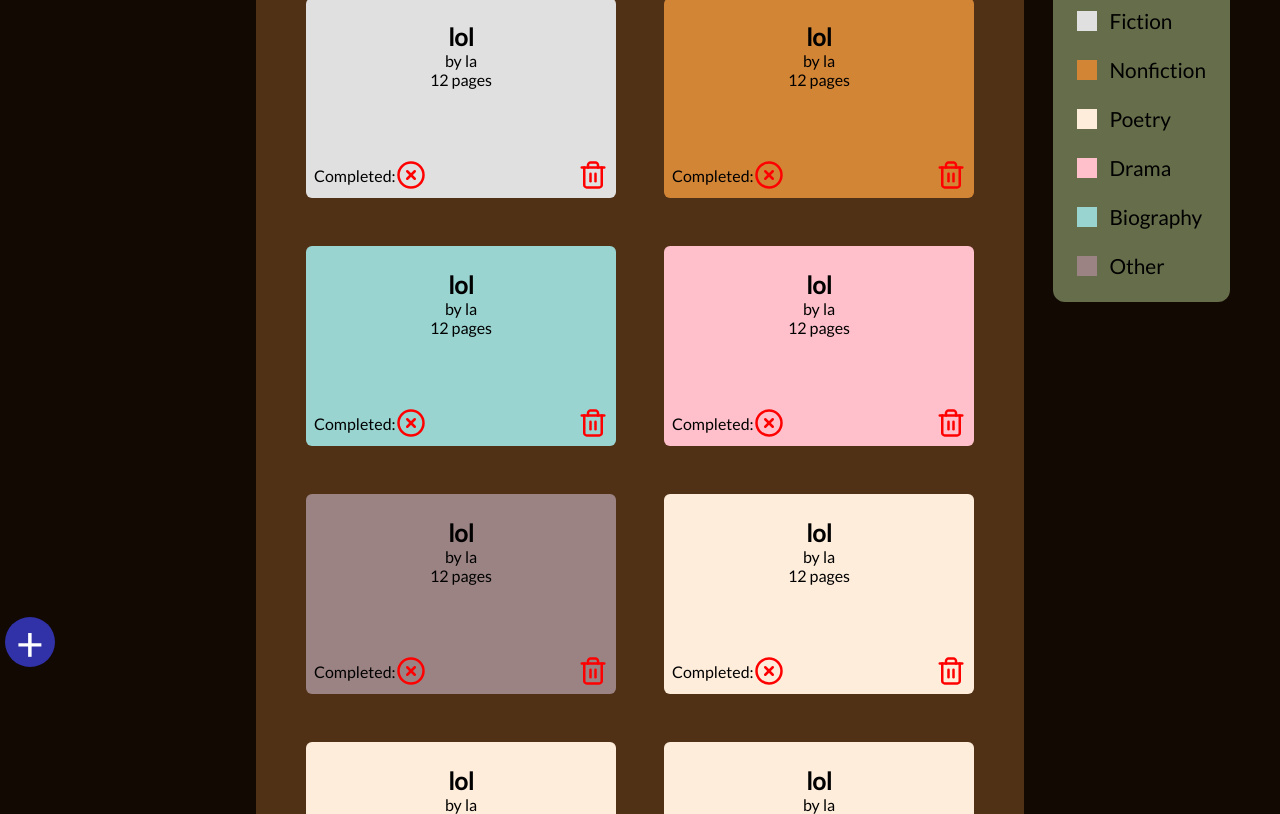
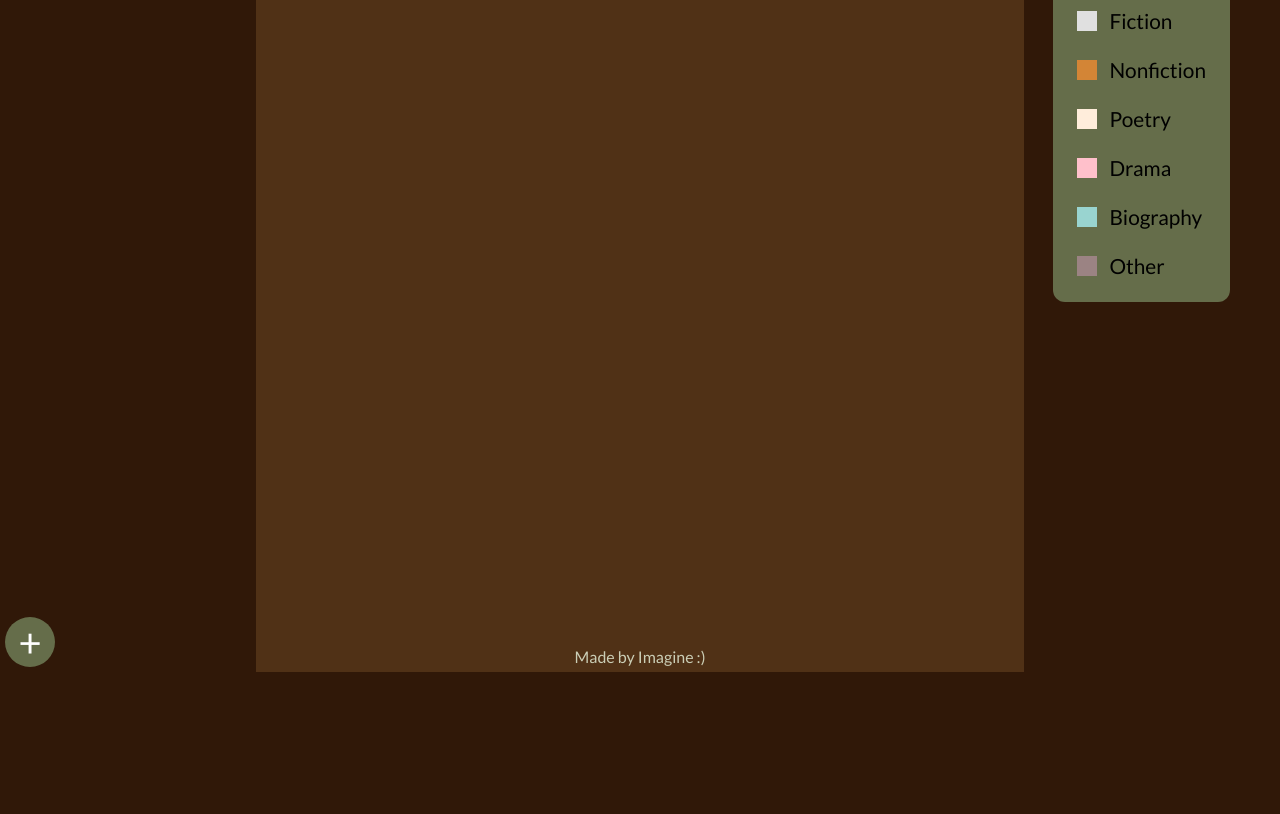
Before and after one commit to ImaginePog/dummy-library, a plain HTML site: page index.html in a window 1280 px wide. Shown: the part 128-942 px from the top of the page. After the commit the page ends 800 px from the top, so only its background shows below. Drawn offline with Linux system fonts and the light colour scheme.

Commit message:
Remove temp values and functions

```diff
--- a/index.html
+++ b/index.html
@@ -11,7 +11,7 @@
 		<div class="page-container">
 			<header>
 				<h1 class="title">The Library</h1>
-				<p class="description">Press the add button to add new books :)</p>
+				<p class="description">Press the add button at the bottom left of the screen to add new books :)</p>
 			</header>
 			<section class="legend">
 				<h2>Genres</h1>
@@ -62,7 +62,9 @@
 					<button type="button" class="cancel-btn">Cancel</button>
 				</div>
 			</form>
-			<footer>Made by Imagine :)</footer>
+			<footer>
+        <p class="credit">Made by Imagine :)</p>
+      </footer>
 		</div>
 		<!-- SCRIPTS -->
 		<script src="script.js"></script>
--- a/script.js
+++ b/script.js
@@ -63,35 +63,7 @@ const libraryDisplay = document.querySelector(".library");
 /* ****************** */
 
 // GLOBALS
-//TEMP
-
-const book1 = new Book("lol", "la", 12, "fiction", false);
-const book2 = new Book("lol", "la", 12, "nonfiction", false);
-
-const book3 = new Book("lol", "la", 12, "biography", false);
-const book4 = new Book("lol", "la", 12, "drama", false);
-const book5 = new Book("lol", "la", 12, "other", false);
-const book6 = new Book("lol", "la", 12, "poetry", false);
-const book7 = new Book("lol", "la", 12, "poetry", false);
-
-const book8 = new Book("lol", "la", 12, "poetry", false);
-
-const book9 = new Book("lol", "la", 12, "drama", false);
-
-const book10 = new Book("lol", "la", 12, "poetry", false);
-
-let books = [
-	book1,
-	book2,
-	book3,
-	book4,
-	book5,
-	book6,
-	book7,
-	book8,
-	book9,
-	book10,
-];
+let books = [];
 
 function populateLegend() {
 	// <div class="genre">
@@ -229,16 +201,6 @@ function updateLibraryDisplay() {
 			value: "options",
 		});
 
-		const completedContainer = genericCreate("div", {
-			name: "class",
-			value: "completed-container",
-		});
-
-		const completed = genericCreate("span", {
-			name: "text",
-			value: "Completed:",
-		});
-
 		const completedBtn = genericCreate(
 			"button",
 			{
@@ -263,8 +225,6 @@ function updateLibraryDisplay() {
 
 		completedBtn.appendChild(completedIcon);
 
-		completedContainer.append(completed, completedBtn);
-
 		const removeBtn = genericCreate(
 			"button",
 			{
@@ -287,7 +247,7 @@ function updateLibraryDisplay() {
 
 		removeBtn.appendChild(removeIcon);
 
-		options.append(completedContainer, removeBtn);
+		options.append(completedBtn, removeBtn);
 
 		bookDisplay.append(titleDisplay, authorDisplay, pagesDisplay, options);
 
@@ -321,6 +281,4 @@ genreSelect.addEventListener("change", (e) => {
 	e.currentTarget.style.backgroundColor = genreLegend[currOption];
 });
 
-updateLibraryDisplay();
-
 populateLegend();
--- a/style.css
+++ b/style.css
@@ -1,12 +1,11 @@
 @import url("https://fonts.googleapis.com/css2?family=Lato&display=swap");
 
 :root {
-	--color-form-btn: #3131a8;
-	--color-form: #656d4a;
+	--color-ui: #656d4a;
 	--color-main-text: black;
-
+	--color-other-text: #cbceb6;
 	--color-main-page: #503116;
-	--color-margins: #120903;
+	--color-margins: #301808;
 }
 
 * {
@@ -32,7 +31,7 @@ button:active {
 /* LEGEND */
 
 .legend {
-	background-color: var(--color-form);
+	background-color: var(--color-ui);
 	position: fixed;
 	top: 50px;
 	right: 50px;
@@ -68,7 +67,7 @@ button:active {
 header > h1,
 header > p {
 	text-align: center;
-	color: #cbceb6;
+	color: var(--color-other-text);
 }
 
 header > h1 {
@@ -76,13 +75,13 @@ header > h1 {
 }
 
 .form-btn {
+	background-color: var(--color-ui);
+	color: white;
+
 	width: 50px;
 	height: 50px;
-	background-color: var(--color-form-btn);
-	color: white;
 
-	font-size: 3rem;
-
+	font-size: 2.5rem;
 	display: flex;
 	justify-content: center;
 	align-items: center;
@@ -95,7 +94,7 @@ header > h1 {
 }
 
 .add-form {
-	background-color: var(--color-form);
+	background-color: var(--color-ui);
 
 	font-size: 1.3rem;
 	width: 300px;
@@ -208,12 +207,6 @@ main {
 	gap: 4px;
 }
 
-.options > .completed-container {
-	display: flex;
-	justify-content: center;
-	align-items: center;
-}
-
 .remove-btn {
 	justify-self: self-end;
 }
@@ -235,3 +228,13 @@ main {
 .form-display {
 	display: flex;
 }
+
+footer {
+	display: flex;
+	justify-content: center;
+	padding-bottom: 6px;
+}
+
+footer > .credit {
+	color: var(--color-other-text);
+}
```
